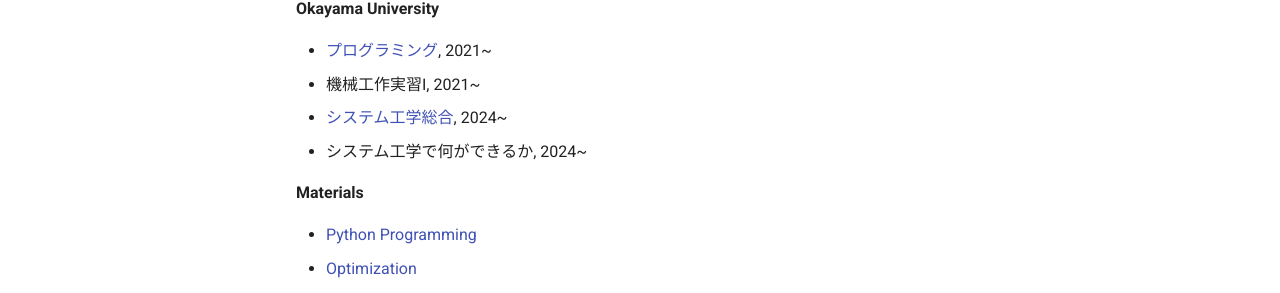
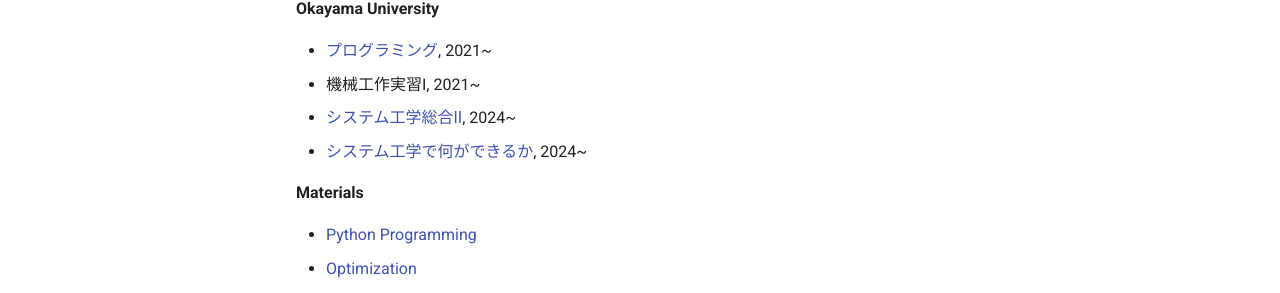
Before and after one commit to zi-ang-liu/zi-ang-liu.github.io, an MkDocs documentation site: the page built from docs/index.md, in a window 1280 px wide and 1029 px high. Shown: the part 436-729 px from the top of the window. Built offline with MkDocs 1.6.1 and Material for MkDocs 9.7.7, drawn with Linux system fonts in a browser that asks for light colours; part of the change alters nothing that is shown.

```diff
--- a/docs/index.md
+++ b/docs/index.md
@@ -15,8 +15,8 @@ I am an Assistant Professor at Okayama University.
 
 - [プログラミング](https://zi-ang-liu.github.io/jb-c-programming/intro.html), 2021~
 - 機械工作実習I, 2021~
-- [システム工学総合](https://zi-ang-liu.github.io/jb-practice-on-systems-engineering/intro.html), 2024~
-- システム工学で何ができるか, 2024~
+- [システム工学総合Ⅱ](https://zi-ang-liu.github.io/jb-practice-on-systems-engineering/intro.html), 2024~
+- [システム工学で何ができるか](https://github.com/zi-ang-liu/Slides/tree/main/An-Introduction-to-Systems-Engineering), 2024~
 
 **Materials**
 
```
